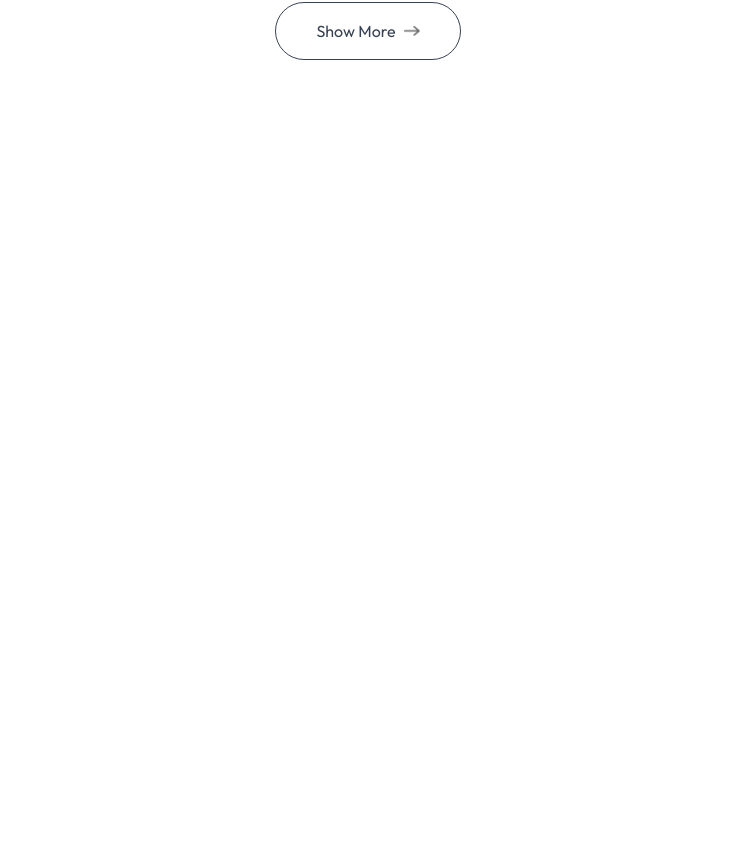
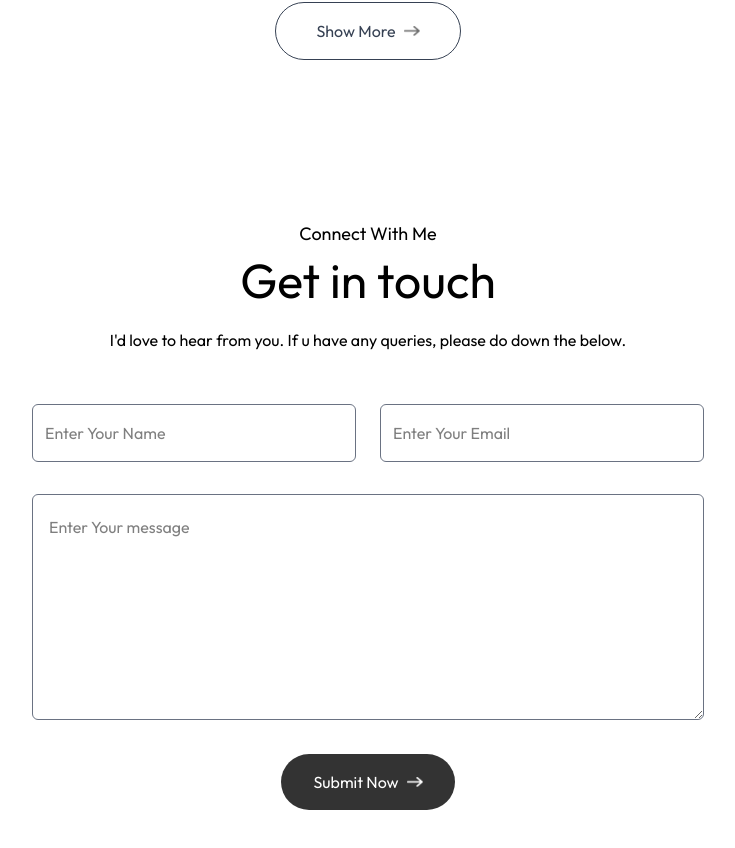
Before and after one commit to ajaysth/myPortfolio-nextjs, a Next.js app: page / in a window 1280 px wide. Shown: the part 2949-3797 px from the top of the page, without its empty margins (272-1007 px from the left). Before the commit the page ends 3109 px from the top, so only its background shows below. Built offline with nearby package versions, Linux system fonts and the light colour scheme; a web font is replaced by a local one.

Commit message:
Cotact section

```diff
--- /dev/null
+++ b/app/components/Contact.jsx
@@ -0,0 +1,64 @@
+import React from 'react'
+import {assets} from '@/assets/assets'
+import Image from 'next/image'
+import {useState} from 'react'
+
+
+
+
+const Contact = () => {
+
+  const [result, setResult] = useState("");
+
+  const onSubmit = async (event) => {
+    event.preventDefault();
+    setResult("Sending....");
+    const formData = new FormData(event.target);
+
+    formData.append("access_key", "17379e6b-bfd8-4e60-8a02-b5c13e0780e9");
+
+    const response = await fetch("https://api.web3forms.com/submit", {
+      method: "POST",
+      body: formData
+    });
+
+    const data = await response.json();
+
+    if (data.success) {
+      setResult("Form Submitted Successfully");
+      event.target.reset();
+    } else {
+      console.log("Error", data);
+      setResult(data.message);
+    }
+  };
+
+
+  return (
+    <div id='contact' className='w-full px-[12%] py-15 scroll-mt-20 bg-[url("/footer-bg-color.png")] bg-no-repeat bg-center bg-[length:90%_auto] '>
+        <h4 className='text-center mb-2 text-lg'>Connect With Me</h4>
+        <h2 className='text-center text-5xl '>Get in touch</h2>
+
+        <p className='text-center max-w-2xl mx-auto mt-5 mb-12'>I'd love to hear from you. If u have any queries, please do down the below.</p>
+
+        <form onSubmit={onSubmit} className='max-w-2xl mx-auto' >
+            <div className='grid-cols-auto gap-6 mt-10 mb-8 '>
+                <input className='flex-1 p-3 outline-none border-[0.5px] border-gray-500 rounded-md bg-white' type="text" name="name"  placeholder='Enter Your Name'  required/>
+                <input className='flex-1 p-3 outline-none border-[0.5px] border-gray-500 rounded-md bg-white' type="email" name="email" id="" placeholder='Enter Your Email'  required/>
+            </div>
+            <textarea className='w-full p-4 outline-none border-[0.5px] border-gray-500 rounded-md bg-white mb-6' rows='6' placeholder='Enter Your message' name='message'  required></textarea>
+            <button className='py-3 px-8 w-max flex items-center justify-between gap-2 bg-black/80 text-white rounded-full mx-auto darkHover duration-300' type='submit'>Submit Now <Image src={assets.right_arrow_white} alt='' className='w-4' /> </button>
+
+
+            <p className='mt-4'>{result}</p>
+        </form>
+
+
+    </div>
+
+
+
+  )
+}
+
+export default Contact
--- a/app/page.js
+++ b/app/page.js
@@ -4,6 +4,8 @@
 import About from "@/app/components/About";
 import Services from "@/app/components/Services";
 import Project from "@/app/components/Project";
+import Contact from "@/app/components/Contact";
+
 
 export default function Home() {
   return (
@@ -13,6 +15,7 @@
     <About />
     <Services />
     <Project />
+    <Contact />
     </>
   );
 }
```
